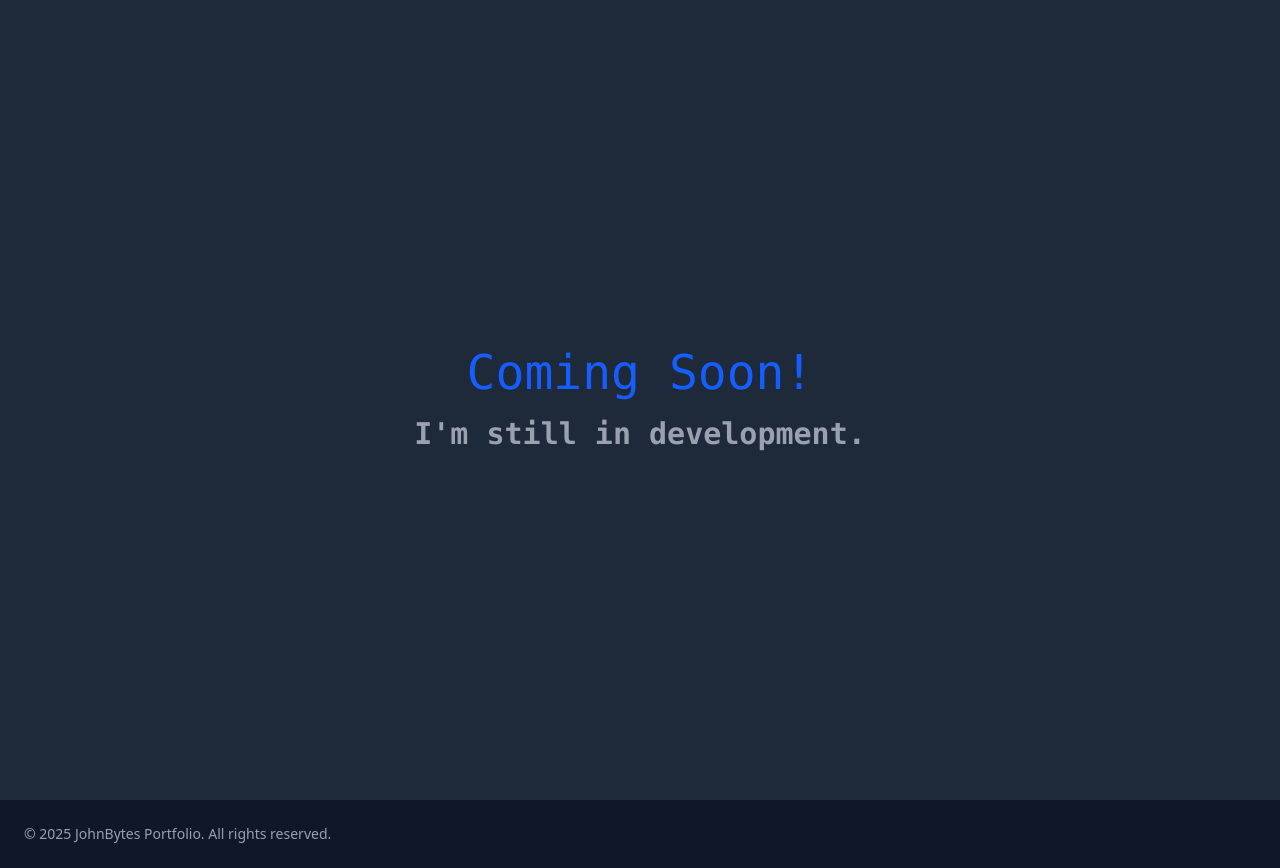
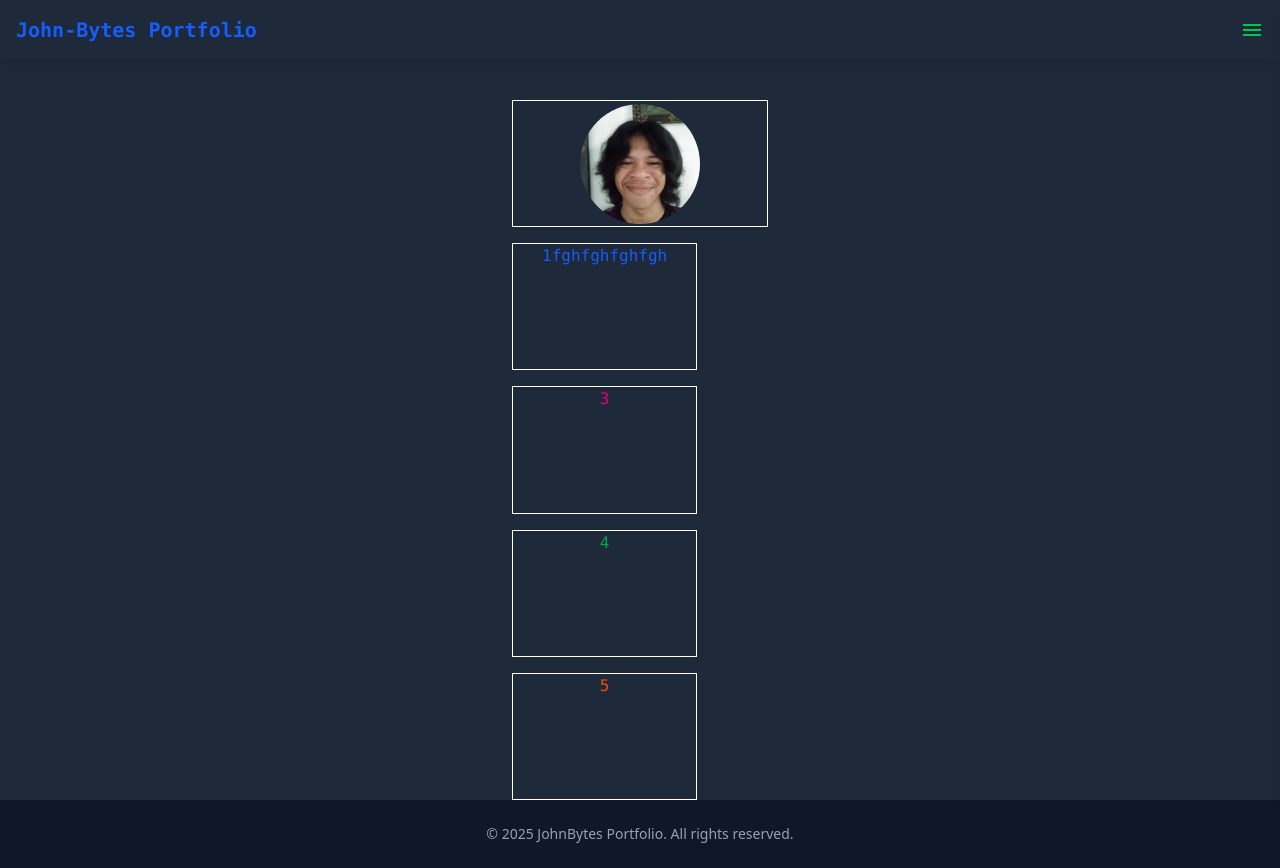
Before and after one commit to John-BYTEs/portfolio, a React (Vite) app: page /about in a window 1280 px wide. Built offline with nearby package versions, Linux system fonts and the light colour scheme.

Commit message:
Added header and navbar

```diff
--- a/index.html
+++ b/index.html
@@ -3,8 +3,10 @@
   <head>
     <meta charset="UTF-8" />
     <link rel="icon" type="image/svg+xml" href="/johnByte.png" />
+    <link rel="stylesheet" href="https://fonts.googleapis.com/css2?family=Material+Symbols+Outlined:opsz,wght,FILL,GRAD@24,400,0,0&icon" />
+
     <meta name="viewport" content="width=device-width, initial-scale=1.0" />
-    <title>John Bytes</title>
+    <title>John-Bytes</title>
   </head>
   <body>
     <div id="root"></div>
--- a/src/App.tsx
+++ b/src/App.tsx
@@ -3,6 +3,7 @@ import './App.css'
 import Home from './pages/Home'
 import MainLayout from './layouts/MainLayout'
 import About from './pages/About'
+import Project from './pages/Project'
 
 function App() {
 
@@ -13,6 +14,7 @@ function App() {
         <Route element={<MainLayout />}>
           <Route path="/" element={<Home />}/>
           <Route path="/about" element={<About />}/>
+          <Route path="/projects" element={<Project />}/>
         </Route>
       </Routes>
     </>
--- a/src/layouts/Footer.tsx
+++ b/src/layouts/Footer.tsx
@@ -2,7 +2,7 @@ export default function Footer(){
     return (
         <>
             <footer className="text-gray-400 p-6 bg-gray-900 text-xs md:text-sm lg:text-md">
-                <div>
+                <div className="text-center">
                     <p>&copy; 2025 JohnBytes Portfolio. All rights reserved.</p>
                 </div>
             </footer>
--- /dev/null
+++ b/src/layouts/Header.tsx
@@ -0,0 +1,28 @@
+import { useState } from "react";
+import Sidebar from "./Sidebar";
+
+export default function Header() {
+    const [isOpen, setIsOpen] = useState(false);
+    const handleSideBar = () => {
+    setIsOpen(!isOpen);
+  };
+  return (
+    <>
+      <header className="w-full px-4 py-4 z-50 bg-gray-800 shadow-md font-mono font-extrabold fixed text-md md:text-lg lg:text-xl text-start grid grid-cols-1 md:grid-cols-6">
+        <div className="col-1 md:col-span-3">
+          <h1 className="text-start text-blue-600">John-Bytes Portfolio</h1>
+        </div>
+
+        <div className="col-2 md:col-6 flex justify-end">
+            <button onClick={handleSideBar} className="material-symbols-outlined text-green-500">menu</button>
+        </div>
+        <Sidebar
+        isOpen={isOpen}
+        isClose={() => {
+          setIsOpen(false);
+        }}
+      />
+      </header>
+    </>
+  );
+}
--- a/src/layouts/MainLayout.tsx
+++ b/src/layouts/MainLayout.tsx
@@ -1,9 +1,11 @@
 import Footer from "./Footer"
 import { Outlet } from "react-router-dom"
+import Header from "./Header"
 
 export default function MainLayout(){
     return (
         <>
+            <Header />
             <main>
                 <Outlet />
             </main>
--- /dev/null
+++ b/src/layouts/Sidebar.tsx
@@ -0,0 +1,32 @@
+import { NavLink } from "react-router-dom";
+
+type SidebarProps = {
+  isOpen: boolean;
+  isClose: () => void;
+};
+
+export default function Sidebar({isOpen, isClose} : SidebarProps){
+
+    return (
+        <>
+            <aside className={`fixed grid grid-rows-2 top-0 right-0 h-full w-40 bg-transparent backdrop-blur-xs shadow-lg text-white font-mono p-6 z-40 transform transition-transform duration-300 ${
+          isOpen ? "translate-x-0" : "translate-x-full"
+        }`} onClick={isClose}>
+                <nav className="flex flex-col space-y-2">
+                    <NavLink to="/" onClick={isClose} className={({isActive}) => `${isActive ? "text-green-500" : "text-blue-600"}`}>
+                    <div>Home</div>
+                </NavLink>
+
+                <NavLink to="/about" onClick={isClose} className={({isActive}) => `${isActive ? "text-green-500" : "text-blue-600"}`}>
+                    <div>About</div>
+                </NavLink>
+
+                <NavLink to="/projects" onClick={isClose} className={({isActive}) => `${isActive ? "text-green-500" : "text-blue-600"}`}>
+                    <div>Projects</div>
+                </NavLink>
+                </nav>
+
+            </aside>
+        </>
+    )
+}
--- a/src/pages/About.tsx
+++ b/src/pages/About.tsx
@@ -1,14 +1,35 @@
+import profile from "/profile.jpg";
+
 export default function About() {
   return (
     <>
       <section className="w-full h-screen px-2 sm:px-4 md:px-8 flex flex-col items-center justify-center bg-gray-800 text-center gap-4 font-mono pt-5">
-        <div className="flex flex-col md:flex-col-2">
-          <div>
-            <h1 className="text-2xl md:text-5xl text-blue-600">Coming Soon!</h1>
-            <p className="text-md md:text-xl lg:text-3xl text-gray-400 p-5 font-extrabold">
-              I'm still in development.
-            </p>
+        <div className="w-64 pt-20 h-screen grid grid-rows-5 md:grid-flow-col gap-4">
+
+          <div className="row-span-1 flex justify-center border border-white items-center md:col-span-5">
+            <img
+            src={profile}
+            alt="profile"
+            className="w-30 h-30 rounded-full object-cover"
+          ></img>
           </div>
+
+          <div className="row-span-1 md:col-span-3 border border-white text-blue-600">
+            1fghfghfghfgh
+          </div>
+
+          <div className="row-span-1 md:col-span-3 border border-white text-pink-600">
+            3
+          </div>
+
+          <div className="row-span-1 md:col-span-3 border border-white text-green-600">
+            4
+          </div>
+
+          <div className="row-span-1 md:col-span-3 border border-white text-orange-600">
+            5
+          </div>
+
         </div>
       </section>
     </>
--- a/src/pages/Home.tsx
+++ b/src/pages/Home.tsx
@@ -7,8 +7,8 @@ export default function Home() {
         <div className="flex flex-col md:flex-col-2">
           <div className="font-extrabold">
             <h1 className="text-green-500">
-            <span className="text-2xl md:text-5xl">Hello World! </span>
-            <span className="text-2xl md:text-5xl text-blue-600">
+            <span className="text-xl sm:text-2xl md:text-5xl">Hello World! </span>
+            <span className="text-xl sm:text-2xl md:text-5xl text-blue-600">
               I'm John Bytes!
             </span>
             <h6 className="text-xs md:text-sm lg:text-md text-amber-50 font-light">Information Technology Enthusiast</h6>
@@ -19,7 +19,7 @@ export default function Home() {
             Less is More.
         </div>
         <div>
-          <Button label="Know Me!"  to="/about"/>
+          <Button label="Know Me More!"  to="/about"/>
         </div>
       </section>
     </>
--- /dev/null
+++ b/src/pages/Project.tsx
@@ -0,0 +1,16 @@
+export default function Project() {
+  return (
+    <>
+      <section className="w-full h-screen px-2 sm:px-4 md:px-8 flex flex-col items-center justify-center bg-gray-800 text-center gap-4 font-mono pt-5">
+        <div className="flex flex-col md:flex-col-2">
+          <div className="font-extrabold">
+            <h1 className="text-2xl md:text-5xl text-red-600">Project coming soon!</h1>
+            <p className="text-md md:text-xl lg:text-3xl text-gray-400 p-5 font-extrabold">
+              I'm still in development.
+            </p>
+          </div>
+        </div>
+      </section>
+    </>
+  );
+}
```
Also changed, not shown: public/profile.jpg (added).
